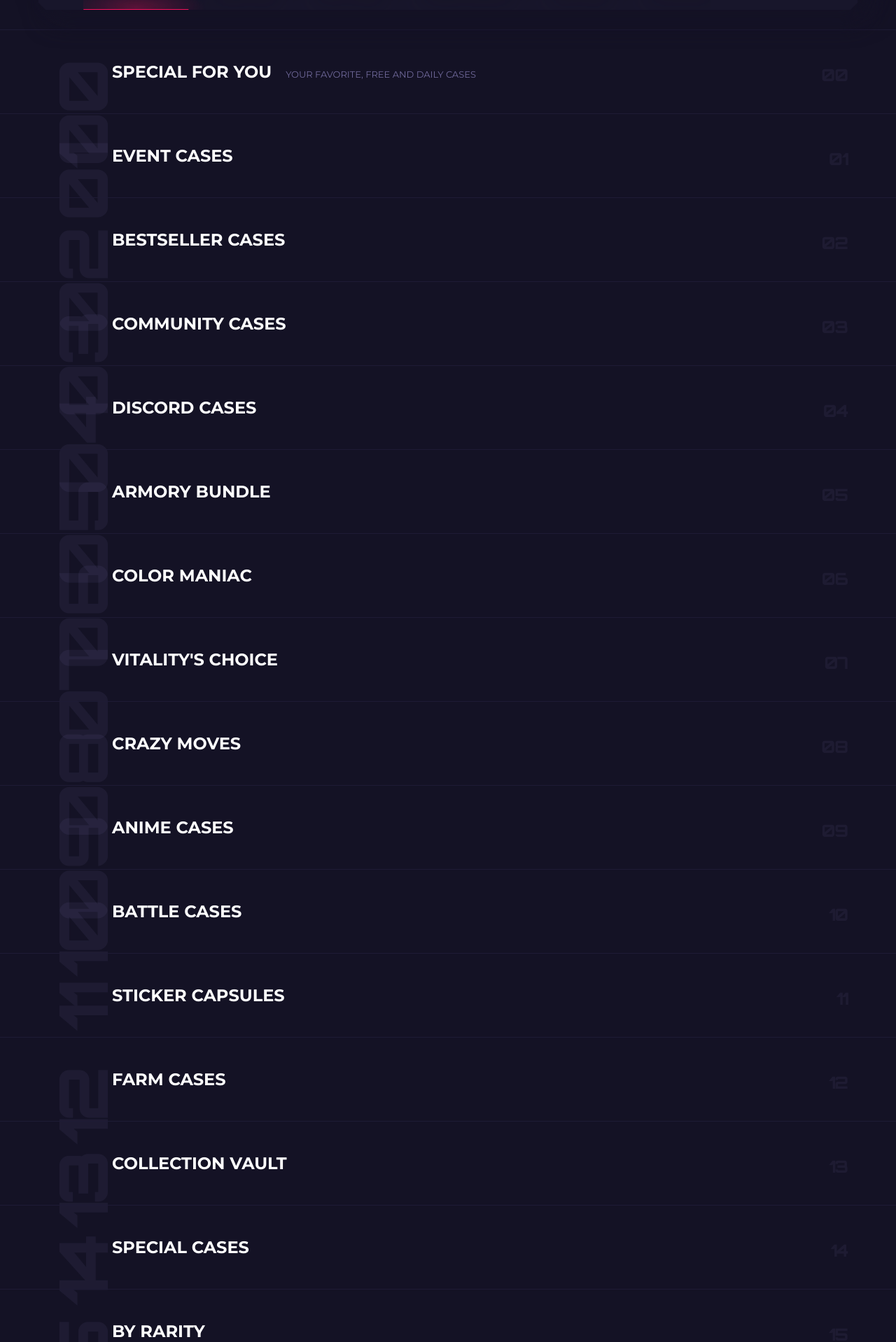
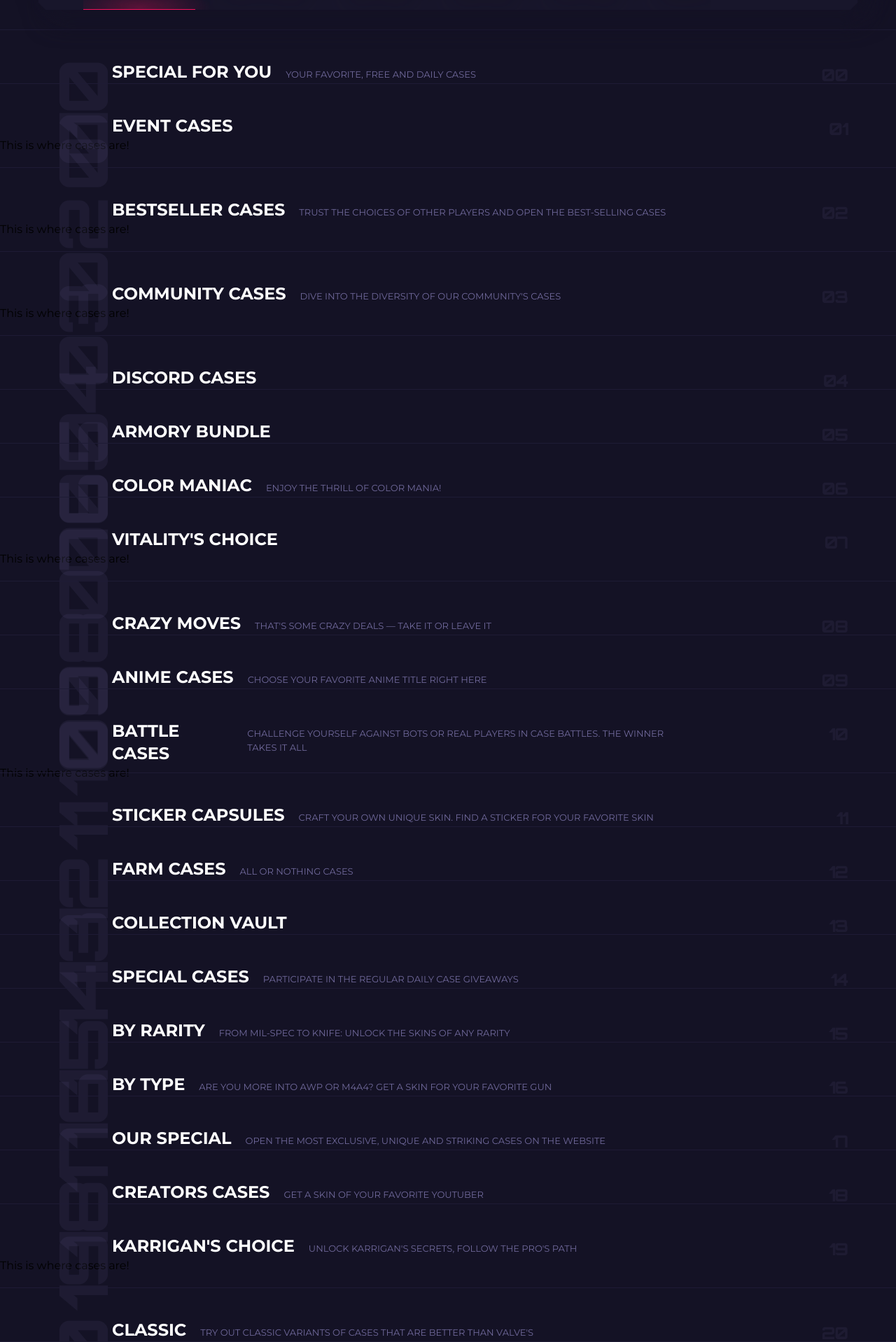
Before and after one commit to hukoFpt/skam.club, a Next.js app: page / in a window 1280 px wide. Shown: the part 1345-3263 px from the top of the page at 70% size. Built offline with nearby package versions, Linux system fonts and the light colour scheme.

Commit message:
feat: Refactor section accordions for improved structure and add new section components

```diff
--- a/app/page.tsx
+++ b/app/page.tsx
@@ -1,30 +1,82 @@
 import EventBanner from "@/components/molecules/Home/EventBanner.component";
 import MainPageFilter from "@/components/molecules/Home/MainPageFilter.component";
-import { SectionAccordion } from "@/components/molecules/Home/Sections/SectionsAccordion.component";
+
+import { CommonSectionAccordion } from "@/components/molecules/Home/Sections/CommonSectionsAccordion.component";
+import { EventSectionAccordion } from "@/components/molecules/Home/Sections/EventSectionAccordion.component";
+import { BestsellerSectionAccordion } from "@/components/molecules/Home/Sections/BestsellerSectionAccordion.component";
+import { CommunitySectionAccordion } from "@/components/molecules/Home/Sections/CommunitySectionAccordion.component";
+import { VitalitySectionAccordion } from "@/components/molecules/Home/Sections/VitalitySectionAccordion.component";
+import { BattleSectionAccordion } from "@/components/molecules/Home/Sections/BattleSectionAccordion.component";
+import { KarriganSectionAccordion } from "@/components/molecules/Home/Sections/KarriganSectionAccordion.component";
 
 const sections = [
-  { id: "0", label: "Special for you", description: "Your favorite, free and daily cases" },
-  { id: "1", label: "Event Cases", description: "" },
-  { id: "2", label: "Bestseller Cases", description: "" },
-  { id: "3", label: "Community Cases", description: "" },
-  { id: "4", label: "Discord Cases", description: "" },
-  { id: "5", label: "Armory Bundle", description: "" },
-  { id: "6", label: "Color Maniac", description: "" },
-  { id: "7", label: "Vitality's Choice", description: "" },
-  { id: "8", label: "Crazy Moves", description: "" },
-  { id: "9", label: "Anime Cases", description: "" },
-  { id: "10", label: "Battle Cases", description: "" },
-  { id: "11", label: "Sticker Capsules", description: "" },
-  { id: "12", label: "Farm Cases", description: "" },
-  { id: "13", label: "Collection Vault", description: "" },
-  { id: "14", label: "Special Cases", description: "" },
-  { id: "15", label: "By Rarity", description: "" },
-  { id: "16", label: "By Type", description: "" },
-  { id: "17", label: "Our Special", description: "" },
-  { id: "18", label: "Creators Cases", description: "" },
-  { id: "19", label: "Karrigan's Choice", description: "" },
-  { id: "20", label: "Classic", description: "" },
-  { id: "21", label: "Collections", description: "" },
+  { id: "0", label: "Special for you", description: "Your favorite, free and daily cases", type: "common" },
+  { id: "1", label: "Event Cases", description: "", type: "event" },
+  {
+    id: "2",
+    label: "Bestseller Cases",
+    description: "Trust the choices of other players and open the best-selling cases",
+    type: "bestseller",
+  },
+  {
+    id: "3",
+    label: "Community Cases",
+    description: "Dive into the diversity of our community's cases",
+    type: "community",
+  },
+  { id: "4", label: "Discord Cases", description: "", type: "common" },
+  { id: "5", label: "Armory Bundle", description: "", type: "common" },
+  { id: "6", label: "Color Maniac", description: "Enjoy the Thrill of Color Mania!", type: "common" },
+  { id: "7", label: "Vitality's Choice", description: "", type: "vitality" },
+  { id: "8", label: "Crazy Moves", description: "That's some crazy deals — take it or leave it", type: "common" },
+  { id: "9", label: "Anime Cases", description: "Choose your favorite anime title right here", type: "common" },
+  {
+    id: "10",
+    label: "Battle Cases",
+    description: "Challenge yourself against bots or real players in case battles. The winner takes it all",
+    type: "battle",
+  },
+  {
+    id: "11",
+    label: "Sticker Capsules",
+    description: "Craft your own unique skin. Find a sticker for your favorite skin",
+    type: "common",
+  },
+  { id: "12", label: "Farm Cases", description: "All or nothing cases", type: "common" },
+  { id: "13", label: "Collection Vault", description: "", type: "common" },
+  { id: "14", label: "Special Cases", description: "Participate in the regular daily case giveaways", type: "common" },
+  {
+    id: "15",
+    label: "By Rarity",
+    description: "From Mil-Spec to Knife: unlock the skins of any rarity",
+    type: "common",
+  },
+  {
+    id: "16",
+    label: "By Type",
+    description: "Are you more into AWP or M4A4? Get a skin for your favorite gun",
+    type: "common",
+  },
+  {
+    id: "17",
+    label: "Our Special",
+    description: "Open the most exclusive, unique and striking cases on the website",
+    type: "common",
+  },
+  { id: "18", label: "Creators Cases", description: "Get a skin of your favorite YouTuber", type: "common" },
+  {
+    id: "19",
+    label: "Karrigan's Choice",
+    description: "Unlock Karrigan's secrets, follow the pro's path",
+    type: "karrigan",
+  },
+  {
+    id: "20",
+    label: "Classic",
+    description: "Try out classic variants of cases that are better than Valve's",
+    type: "common",
+  },
+  { id: "21", label: "Collections", description: "Complete your set from maps and collections cases", type: "common" },
 ];
 
 export default function Home() {
@@ -32,14 +84,75 @@
     <div className="">
       <EventBanner />
       <MainPageFilter />
-      {sections.map((section) => (
-        <SectionAccordion
-          key={section.id}
-          id={parseInt(section.id)}
-          title={section.label}
-          description={section.description}
-        />
-      ))}
+      {sections.map((section) => {
+        switch (section.type) {
+          case "event":
+            return (
+              <EventSectionAccordion
+                key={section.id}
+                id={parseInt(section.id)}
+                title={section.label}
+                description={section.description}
+              />
+            );
+          case "bestseller":
+            return (
+              <BestsellerSectionAccordion
+                key={section.id}
+                id={parseInt(section.id)}
+                title={section.label}
+                description={section.description}
+              />
+            );
+          case "community":
+            return (
+              <CommunitySectionAccordion
+                key={section.id}
+                id={parseInt(section.id)}
+                title={section.label}
+                description={section.description}
+              />
+            );
+          case "vitality":
+            return (
+              <VitalitySectionAccordion
+                key={section.id}
+                id={parseInt(section.id)}
+                title={section.label}
+                description={section.description}
+              />
+            );
+          case "battle":
+            return (
+              <BattleSectionAccordion
+                key={section.id}
+                id={parseInt(section.id)}
+                title={section.label}
+                description={section.description}
+              />
+            );
+          case "karrigan":
+            return (
+              <KarriganSectionAccordion
+                key={section.id}
+                id={parseInt(section.id)}
+                title={section.label}
+                description={section.description}
+              />
+            );
+          // Add more cases for other types as needed
+          case "common":
+          default:
+            return (
+              <CommonSectionAccordion
+                key={section.id}
+                id={parseInt(section.id)}
+                title={section.label}
+                description={section.description}
+              />
+            );
+        }
+      })}
     </div>
   );
 }
--- /dev/null
+++ b/components/molecules/Home/Sections/BattleSectionAccordion.component.tsx
@@ -0,0 +1,23 @@
+type Props = {
+  id: number;
+  title: string;
+  description: string;
+};
+
+export const BattleSectionAccordion = ({ id, title, description }: Props) => {
+  return (
+    <div>
+      <section id={`section-${id}`} className="default-case-section w-full h-[120px]">
+        <div className="border-t border-[#1e1b35] pt-11 relative">
+          <div className="title-number large font-orbitron opacity-10">{String(id).padStart(2, "0")}</div>
+          <div className="title-number small font-orbitron opacity-10">{String(id).padStart(2, "0")}</div>
+          <div className="relative flex w-3/4 items-baseline pr-32 m-auto">
+            <div className="text-2xl font-bold text-white mr-5 uppercase">{title}</div>
+            <div className="text-[13px] text-[#70699b] uppercase">{description}</div>
+          </div>
+        </div>
+        <div>This is where cases are!</div>
+      </section>
+    </div>
+  );
+};
--- /dev/null
+++ b/components/molecules/Home/Sections/BestsellerSectionAccordion.component.tsx
@@ -0,0 +1,23 @@
+type Props = {
+  id: number;
+  title: string;
+  description: string;
+};
+
+export const BestsellerSectionAccordion = ({ id, title, description }: Props) => {
+  return (
+    <div>
+      <section id={`section-${id}`} className="default-case-section w-full h-[120px]">
+        <div className="border-t border-[#1e1b35] pt-11 relative">
+          <div className="title-number large font-orbitron opacity-10">{String(id).padStart(2, "0")}</div>
+          <div className="title-number small font-orbitron opacity-10">{String(id).padStart(2, "0")}</div>
+          <div className="relative flex w-3/4 items-baseline pr-32 m-auto">
+            <div className="text-2xl font-bold text-white mr-5 uppercase">{title}</div>
+            <div className="text-[13px] text-[#70699b] uppercase">{description}</div>
+          </div>
+        </div>
+        <div>This is where cases are!</div>
+      </section>
+    </div>
+  );
+};
--- a/components/molecules/Home/Sections/SectionsAccordion.component.tsx
+++ b/components/molecules/Home/Sections/CommonSectionsAccordion.component.tsx
@@ -3,9 +3,10 @@
   title: string;
   description: string;
 };
-export const SectionAccordion = ({ id, title, description }: Props) => {
+
+export const CommonSectionAccordion = ({ id, title, description }: Props) => {
   return (
-    <section id={`section-${id}`} className="default-case-section w-full h-[120px]">
+    <section id={`section-${id}`} className="default-case-section w-full">
       <div className="border-t border-[#1e1b35] pt-11 relative">
         <div className="title-number large font-orbitron opacity-10">{String(id).padStart(2, "0")}</div>
         <div className="title-number small font-orbitron opacity-10">{String(id).padStart(2, "0")}</div>
@@ -14,7 +15,6 @@
           <div className="text-[13px] text-[#70699b] uppercase">{description}</div>
         </div>
       </div>
-      <div></div>
     </section>
   );
 };
--- /dev/null
+++ b/components/molecules/Home/Sections/CommunitySectionAccordion.component.tsx
@@ -0,0 +1,21 @@
+type Props = {
+  id: number;
+  title: string;
+  description: string;
+};
+
+export const CommunitySectionAccordion = ({ id, title, description }: Props) => {
+  return (
+    <section id={`section-${id}`} className="default-case-section w-full h-[120px]">
+      <div className="border-t border-[#1e1b35] pt-11 relative">
+        <div className="title-number large font-orbitron opacity-10">{String(id).padStart(2, "0")}</div>
+        <div className="title-number small font-orbitron opacity-10">{String(id).padStart(2, "0")}</div>
+        <div className="relative flex w-3/4 items-baseline pr-32 m-auto">
+          <div className="text-2xl font-bold text-white mr-5 uppercase">{title}</div>
+          <div className="text-[13px] text-[#70699b] uppercase">{description}</div>
+        </div>
+      </div>
+      <div>This is where cases are!</div>
+    </section>
+  );
+};
--- /dev/null
+++ b/components/molecules/Home/Sections/EventSectionAccordion.component.tsx
@@ -0,0 +1,23 @@
+type Props = {
+  id: number;
+  title: string;
+  description: string;
+};
+
+export const EventSectionAccordion = ({ id, title, description }: Props) => {
+  return (
+    <div>
+      <section id={`section-${id}`} className="default-case-section w-full h-[120px]">
+        <div className="border-t border-[#1e1b35] pt-11 relative">
+          <div className="title-number large font-orbitron opacity-10">{String(id).padStart(2, "0")}</div>
+          <div className="title-number small font-orbitron opacity-10">{String(id).padStart(2, "0")}</div>
+          <div className="relative flex w-3/4 items-baseline pr-32 m-auto">
+            <div className="text-2xl font-bold text-white mr-5 uppercase">{title}</div>
+            <div className="text-[13px] text-[#70699b] uppercase">{description}</div>
+          </div>
+        </div>
+        <div>This is where cases are!</div>
+      </section>
+    </div>
+  );
+};
--- /dev/null
+++ b/components/molecules/Home/Sections/KarriganSectionAccordion.component.tsx
@@ -0,0 +1,23 @@
+type Props = {
+  id: number;
+  title: string;
+  description: string;
+};
+
+export const KarriganSectionAccordion = ({ id, title, description }: Props) => {
+  return (
+    <div>
+      <section id={`section-${id}`} className="default-case-section w-full h-[120px]">
+        <div className="border-t border-[#1e1b35] pt-11 relative">
+          <div className="title-number large font-orbitron opacity-10">{String(id).padStart(2, "0")}</div>
+          <div className="title-number small font-orbitron opacity-10">{String(id).padStart(2, "0")}</div>
+          <div className="relative flex w-3/4 items-baseline pr-32 m-auto">
+            <div className="text-2xl font-bold text-white mr-5 uppercase">{title}</div>
+            <div className="text-[13px] text-[#70699b] uppercase">{description}</div>
+          </div>
+        </div>
+        <div>This is where cases are!</div>
+      </section>
+    </div>
+  );
+};
--- /dev/null
+++ b/components/molecules/Home/Sections/VitalitySectionAccordion.component.tsx
@@ -0,0 +1,21 @@
+type Props = {
+  id: number;
+  title: string;
+  description: string;
+};
+
+export const VitalitySectionAccordion = ({ id, title, description }: Props) => {
+  return (
+    <section id={`section-${id}`} className="default-case-section w-full h-[120px]">
+      <div className="border-t border-[#1e1b35] pt-11 relative">
+        <div className="title-number large font-orbitron opacity-10">{String(id).padStart(2, "0")}</div>
+        <div className="title-number small font-orbitron opacity-10">{String(id).padStart(2, "0")}</div>
+        <div className="relative flex w-3/4 items-baseline pr-32 m-auto">
+          <div className="text-2xl font-bold text-white mr-5 uppercase">{title}</div>
+          <div className="text-[13px] text-[#70699b] uppercase">{description}</div>
+        </div>
+      </div>
+      <div>This is where cases are!</div>
+    </section>
+  );
+};
```
